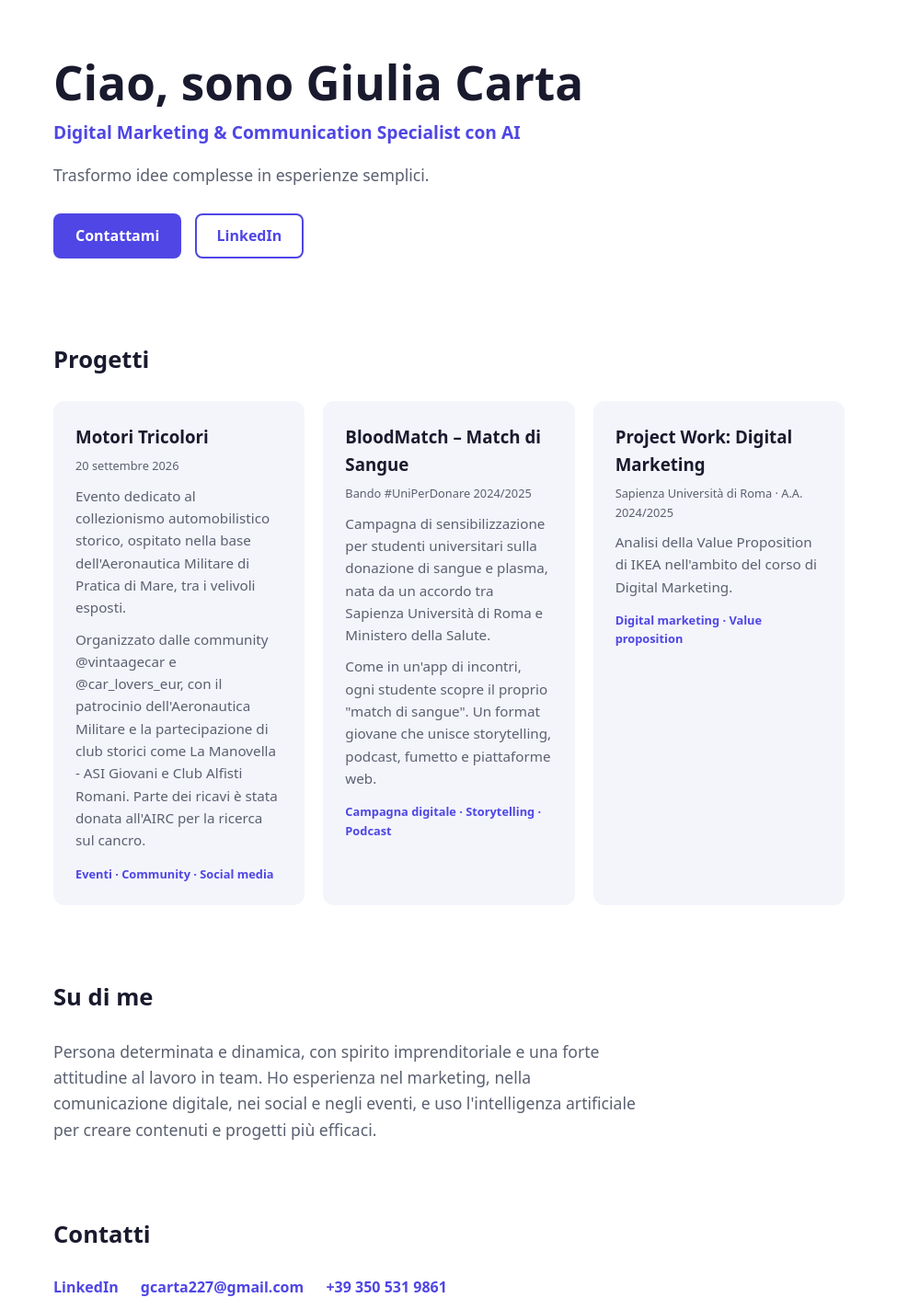
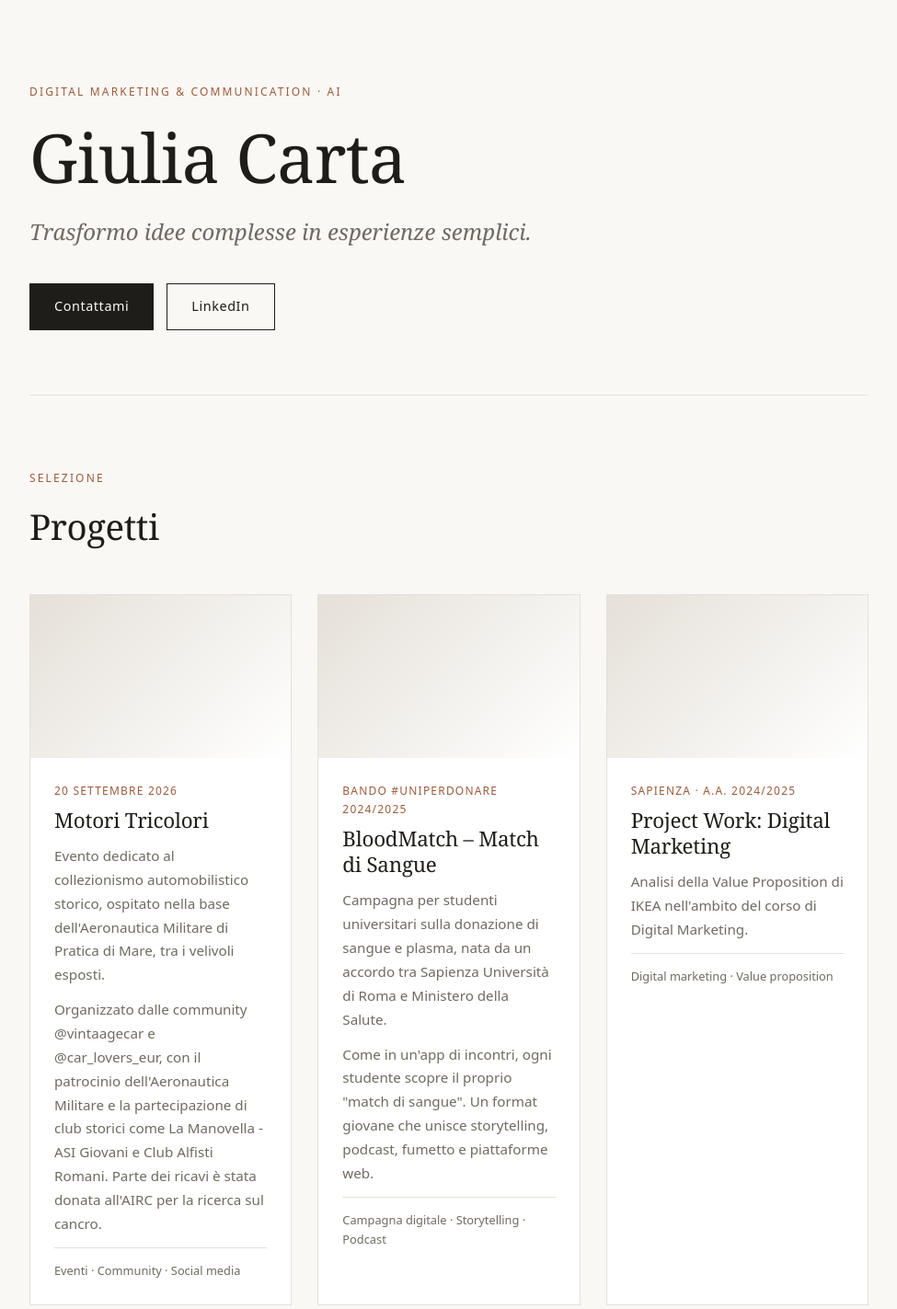
Before and after one commit to giuliacarta/giuliacarta.github.io, a plain HTML site: page index.html in a window 1280 px wide. Shown: the part 20-1443 px from the top of the page at 92% size, without its empty margins (152-1127 px from the left). Drawn offline with Linux system fonts and the light colour scheme.

Commit message:
Update index.html

```diff
--- a/index.html
+++ b/index.html
@@ -1,6 +1,7 @@
 <!DOCTYPE html>
 <html lang="it">
 <head>
+<script>document.documentElement.className='js'</script>
 <meta charset="UTF-8">
 <meta name="viewport" content="width=device-width, initial-scale=1">
 <title>Giulia Carta | Digital Marketing & Communication</title>
@@ -8,86 +9,132 @@
 <meta property="og:title" content="Giulia Carta | Digital Marketing & Communication">
 <meta property="og:description" content="Trasformo idee complesse in esperienze semplici. Portfolio di progetti di marketing, comunicazione ed eventi.">
 <style>
-:root{--bg:#fff;--text:#1a1a2e;--muted:#5b6070;--accent:#4f46e5;--card:#f4f5fb}
-@media(prefers-color-scheme:dark){:root{--bg:#0f1020;--text:#f1f1f7;--muted:#a3a6b8;--accent:#8b8cff;--card:#1a1b30}}
+:root{--bg:#faf8f5;--text:#1f1d1a;--muted:#6f6a63;--line:#e5e0d8;--accent:#9c5b3c;--card:#fff}
+@media(prefers-color-scheme:dark){:root{--bg:#141311;--text:#f2eee8;--muted:#a49e94;--line:#2b2925;--accent:#d19a7a;--card:#1c1a18}}
 *{box-sizing:border-box;margin:0;padding:0}
-body{font-family:system-ui,-apple-system,Segoe UI,Roboto,sans-serif;background:var(--bg);color:var(--text);line-height:1.6}
-.wrap{max-width:900px;margin:0 auto;padding:0 20px}
-header{padding:80px 0 50px}
-h1{font-size:clamp(2rem,6vw,3.2rem);line-height:1.15}
-.role{color:var(--accent);font-weight:600;margin-top:10px;font-size:1.2rem}
-.intro{color:var(--muted);margin-top:16px;max-width:640px;font-size:1.1rem}
-.btn{display:inline-block;margin-top:28px;margin-right:10px;padding:12px 24px;background:var(--accent);color:#fff;text-decoration:none;border-radius:8px;font-weight:600}
-.btn.alt{background:transparent;color:var(--accent);border:2px solid var(--accent);padding:10px 22px}
-section{padding:40px 0}
-h2{font-size:1.6rem;margin-bottom:24px}
-.grid{display:grid;grid-template-columns:repeat(auto-fit,minmax(260px,1fr));gap:20px}
-.card{background:var(--card);padding:24px;border-radius:12px}
-.card h3{margin-bottom:6px}
-.date{font-size:.8rem;color:var(--muted);margin-bottom:10px}
-.card p{color:var(--muted);font-size:.95rem;margin-bottom:10px}
-.tags{margin-top:14px;font-size:.8rem;color:var(--accent);font-weight:600}
-.links a{display:inline-block;margin-right:20px;margin-bottom:8px;color:var(--accent);font-weight:600;text-decoration:none}
-footer{padding:40px 0;color:var(--muted);font-size:.9rem}
+html{scroll-behavior:smooth}
+body{font-family:system-ui,-apple-system,"Segoe UI",Roboto,sans-serif;background:var(--bg);color:var(--text);line-height:1.7}
+.wrap{max-width:960px;margin:0 auto;padding:0 24px}
+h1,h2,h3{font-family:Georgia,"Times New Roman",serif;font-weight:400;letter-spacing:-.01em}
+header{padding:110px 0 70px;border-bottom:1px solid var(--line)}
+.eyebrow{text-transform:uppercase;letter-spacing:.18em;font-size:.75rem;color:var(--accent);margin-bottom:22px}
+h1{font-size:clamp(2.6rem,8vw,4.6rem);line-height:1.05}
+.lead{font-family:Georgia,serif;font-style:italic;font-size:clamp(1.15rem,3vw,1.5rem);color:var(--muted);margin-top:22px;max-width:560px}
+.cta{margin-top:36px;display:flex;gap:14px;flex-wrap:wrap}
+.btn{padding:12px 26px;border:1px solid var(--text);color:var(--text);text-decoration:none;font-size:.9rem;letter-spacing:.04em;transition:.3s}
+.btn:hover{background:var(--text);color:var(--bg)}
+.btn.solid{background:var(--text);color:var(--bg)}
+.btn.solid:hover{background:var(--accent);border-color:var(--accent);color:#fff}
+section{padding:80px 0;border-bottom:1px solid var(--line)}
+h2{font-size:clamp(1.8rem,5vw,2.4rem);margin-bottom:40px}
+h2 span{display:block;font-family:system-ui,sans-serif;font-size:.75rem;letter-spacing:.18em;text-transform:uppercase;color:var(--accent);margin-bottom:10px}
+.grid{display:grid;grid-template-columns:repeat(auto-fit,minmax(280px,1fr));gap:28px}
+.card{background:var(--card);border:1px solid var(--line);overflow:hidden;transition:transform .4s ease,box-shadow .4s ease}
+.card:hover{transform:translateY(-6px);box-shadow:0 18px 40px rgba(0,0,0,.08)}
+.thumb{aspect-ratio:16/10;background:linear-gradient(135deg,var(--line),var(--card));position:relative}
+.thumb img{position:absolute;inset:0;width:100%;height:100%;object-fit:cover}
+.body{padding:26px}
+.date{font-size:.75rem;letter-spacing:.1em;text-transform:uppercase;color:var(--accent);margin-bottom:8px}
+.card h3{font-size:1.4rem;line-height:1.25;margin-bottom:12px}
+.card p{color:var(--muted);font-size:.95rem;margin-bottom:12px}
+.tags{font-size:.8rem;color:var(--muted);border-top:1px solid var(--line);padding-top:14px;margin-top:6px}
+.about{font-family:Georgia,serif;font-size:clamp(1.15rem,3vw,1.45rem);line-height:1.7;max-width:720px}
+.skills{display:grid;grid-template-columns:repeat(auto-fit,minmax(220px,1fr));gap:36px}
+.skills h3{font-size:1.15rem;color:var(--accent);margin-bottom:14px}
+.skills ul{list-style:none}
+.skills li{padding:9px 0;border-bottom:1px solid var(--line);font-size:.95rem}
+.links a{display:block;width:fit-content;margin-bottom:10px;color:var(--text);text-decoration:none;font-family:Georgia,serif;font-size:clamp(1.2rem,4vw,1.7rem);border-bottom:1px solid transparent;transition:.3s}
+.links a:hover{color:var(--accent);border-color:var(--accent)}
+footer{padding:40px 0;color:var(--muted);font-size:.85rem}
+@keyframes up{from{opacity:0;transform:translateY(20px)}to{opacity:1;transform:none}}
+header .eyebrow,header h1,header .lead,header .cta{animation:up 1s ease both}
+header h1{animation-delay:.15s}header .lead{animation-delay:.3s}header .cta{animation-delay:.45s}
+.js .reveal{opacity:0;transform:translateY(28px);transition:opacity .9s ease,transform .9s ease}
+.js .reveal.in{opacity:1;transform:none}
+@media(prefers-reduced-motion:reduce){*{animation:none!important;transition:none!important}.js .reveal{opacity:1;transform:none}}
 </style>
 </head>
 <body>
 <div class="wrap">
 
 <header>
-<h1>Ciao, sono Giulia Carta</h1>
-<p class="role">Digital Marketing &amp; Communication Specialist con AI</p>
-<p class="intro">Trasformo idee complesse in esperienze semplici.</p>
-<a class="btn" href="mailto:gcarta227@gmail.com">Contattami</a>
-<a class="btn alt" href="https://www.linkedin.com/in/giuliacartaa">LinkedIn</a>
+<p class="eyebrow">Digital Marketing &amp; Communication · AI</p>
+<h1>Giulia Carta</h1>
+<p class="lead">Trasformo idee complesse in esperienze semplici.</p>
+<div class="cta">
+<a class="btn solid" href="mailto:gcarta227@gmail.com">Contattami</a>
+<a class="btn" href="https://www.linkedin.com/in/giuliacartaa">LinkedIn</a>
+</div>
 </header>
 
 <section>
-<h2>Progetti</h2>
+<h2 class="reveal"><span>Selezione</span>Progetti</h2>
 <div class="grid">
 
-<div class="card">
+<article class="card reveal">
+<div class="thumb"><img src="motori-tricolori.jpg" alt="Motori Tricolori" onerror="this.remove()"></div>
+<div class="body">
+<div class="date">20 settembre 2026</div>
 <h3>Motori Tricolori</h3>
-<div class="date">20 settembre 2026</div>
 <p>Evento dedicato al collezionismo automobilistico storico, ospitato nella base dell'Aeronautica Militare di Pratica di Mare, tra i velivoli esposti.</p>
 <p>Organizzato dalle community @vintaagecar e @car_lovers_eur, con il patrocinio dell'Aeronautica Militare e la partecipazione di club storici come La Manovella - ASI Giovani e Club Alfisti Romani. Parte dei ricavi è stata donata all'AIRC per la ricerca sul cancro.</p>
 <div class="tags">Eventi · Community · Social media</div>
 </div>
+</article>
 
-<div class="card">
+<article class="card reveal">
+<div class="thumb"><img src="bloodmatch.jpg" alt="BloodMatch" onerror="this.remove()"></div>
+<div class="body">
+<div class="date">Bando #UniPerDonare 2024/2025</div>
 <h3>BloodMatch – Match di Sangue</h3>
-<div class="date">Bando #UniPerDonare 2024/2025</div>
-<p>Campagna di sensibilizzazione per studenti universitari sulla donazione di sangue e plasma, nata da un accordo tra Sapienza Università di Roma e Ministero della Salute.</p>
+<p>Campagna per studenti universitari sulla donazione di sangue e plasma, nata da un accordo tra Sapienza Università di Roma e Ministero della Salute.</p>
 <p>Come in un'app di incontri, ogni studente scopre il proprio "match di sangue". Un format giovane che unisce storytelling, podcast, fumetto e piattaforme web.</p>
 <div class="tags">Campagna digitale · Storytelling · Podcast</div>
 </div>
+</article>
 
-<div class="card">
+<article class="card reveal">
+<div class="thumb"><img src="ikea.jpg" alt="Project work IKEA" onerror="this.remove()"></div>
+<div class="body">
+<div class="date">Sapienza · A.A. 2024/2025</div>
 <h3>Project Work: Digital Marketing</h3>
-<div class="date">Sapienza Università di Roma · A.A. 2024/2025</div>
 <p>Analisi della Value Proposition di IKEA nell'ambito del corso di Digital Marketing.</p>
 <div class="tags">Digital marketing · Value proposition</div>
 </div>
+</article>
 
 </div>
 </section>
 
 <section>
-<h2>Su di me</h2>
-<p class="intro">Persona determinata e dinamica, con spirito imprenditoriale e una forte attitudine al lavoro in team. Ho esperienza nel marketing, nella comunicazione digitale, nei social e negli eventi, e uso l'intelligenza artificiale per creare contenuti e progetti più efficaci.</p>
+<h2 class="reveal"><span>Chi sono</span>Su di me</h2>
+<p class="about reveal">Persona determinata e dinamica, con spirito imprenditoriale e una forte attitudine al lavoro in team. Ho esperienza nel marketing, nella comunicazione digitale, nei social e negli eventi, e uso l'intelligenza artificiale per creare contenuti e progetti più efficaci.</p>
 </section>
 
 <section>
-<h2>Contatti</h2>
-<div class="links">
-<a href="https://www.linkedin.com/in/giuliacartaa">LinkedIn</a>
+<h2 class="reveal"><span>Cosa so fare</span>Competenze</h2>
+<div class="skills reveal">
+<div><h3>Marketing</h3><ul><li>Digital marketing</li><li>Value proposition</li><li>Analisi di mercato</li></ul></div>
+<div><h3>Comunicazione</h3><ul><li>Social media</li><li>Storytelling</li><li>Content creation con AI</li></ul></div>
+<div><h3>Eventi e team</h3><ul><li>Organizzazione eventi</li><li>Lavoro in team</li><li>Spirito imprenditoriale</li></ul></div>
+</div>
+</section>
+
+<section style="border:0">
+<h2 class="reveal"><span>Parliamone</span>Contatti</h2>
+<div class="links reveal">
 <a href="mailto:gcarta227@gmail.com">gcarta227@gmail.com</a>
 <a href="tel:+393505319861">+39 350 531 9861</a>
+<a href="https://www.linkedin.com/in/giuliacartaa">LinkedIn</a>
 </div>
 </section>
 
 <footer>© 2026 Giulia Carta</footer>
+</div>
 
-</div>
+<script>
+var io=new IntersectionObserver(function(e){e.forEach(function(x){if(x.isIntersecting){x.target.classList.add('in');io.unobserve(x.target)}})},{threshold:.12});
+document.querySelectorAll('.reveal').forEach(function(el){io.observe(el)});
+</script>
 </body>
 </html>
```
